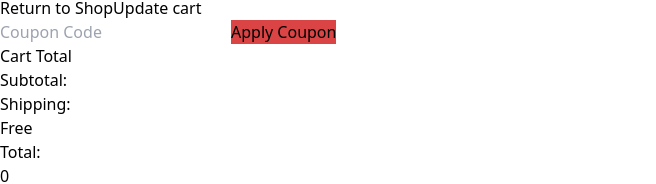
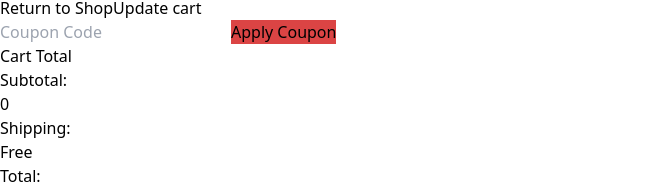
Before and after one commit to Shyaar/E-commerce-BFL, a React (Vite) app: page /cart in a window 1280 px wide. Shown: the part 613-797 px from the top of the page, without its empty margins (0-656 px from the left). Built offline with nearby package versions, Linux system fonts and the light colour scheme; no server answers.

Commit message:
update---cart

```diff
--- a/index.html
+++ b/index.html
@@ -4,7 +4,7 @@
     <meta charset="UTF-8" />
     <link rel="icon" type="image/svg+xml" href="/vite.svg" />
     <meta name="viewport" content="width=device-width, initial-scale=1.0" />
-    <title>Vite + React</title>
+    <title>Shwan</title>
   </head>
   <body class="w-100vw h-screen">
     <div id="root"></div>
--- a/src/components/data/Products.jsx
+++ b/src/components/data/Products.jsx
@@ -18,7 +18,8 @@ const ProductsProvider = ({ children }) => {
         const getData = async () => {
             try {
                 const res = await fetch('https://fakestoreapi.com/products')
-                const res2 = await fetch('https://api.escuelajs.co/api/v1/products')
+                const res2 = await fetch('https://fakestoreapi.com/products')
+                // const res2 = await fetch('https://api.escuelajs.co/api/v1/products')
 
                 const collected1 = await res.json()
                 const collected2 = await res2.json()
@@ -27,8 +28,8 @@ const ProductsProvider = ({ children }) => {
                     setData2(collected2)
 
 
-                console.log(data1)
-                console.log(data2)
+                // console.log(data1)
+                // console.log(data2)
 
             } catch (error) {
                 console.error("Something went wrong:", error);
--- a/src/pages/Cart.jsx
+++ b/src/pages/Cart.jsx
@@ -10,19 +10,25 @@ import PrimaryBtn from '../components/ui/btns/PrimaryBtn';
 
 const Cart = () => {
   const { cartItems, setCartItems } = useContext(cartContext)
-  // const [close, setClose] = useState(false)
+  console.log(cartItems)
+
+  cartItems.length > 0? console.log(cartItems.price):console.log("empty")
 
 
-  const [totalPrice, setTotalPrice] = useState(0)
+  const [subTotal, setSubTotal] = useState(0)
 
   const [shippingPrice, setShippingPrice] = useState("free")
 
   const [Total, setTotal] = useState(0)
 
-  const accTotal = cartItems.map(items => cartItems.price)
+  const accTotal = cartItems.length >0 ? cartItems.map(items => items.price) : 0
+
+  // accTotal = accTotal.reduce((acc,curr)=> acc + curr )
+
+  console.log(Array.isArray(accTotal))
 
   useEffect(() => {
-    setTotalPrice(accTotal)
+    setSubTotal(accTotal)
 
   }, [cartItems])
 
@@ -65,6 +71,8 @@ const Cart = () => {
   useEffect(() => {
 
   }, [cartItems])
+
+
   return (
     <>
       <div className="mx-6 md:mx-24 ">
@@ -144,7 +152,7 @@ const Cart = () => {
             <div>
               <div className='flex justify-between py-2 border-b'>
                 <p>Subtotal:</p>
-                <p>{totalPrice}</p>
+                <p>{subTotal}</p>
               </div>
               <div className='flex justify-between py-2 border-b'>
                 <p>Shipping:</p>
```
